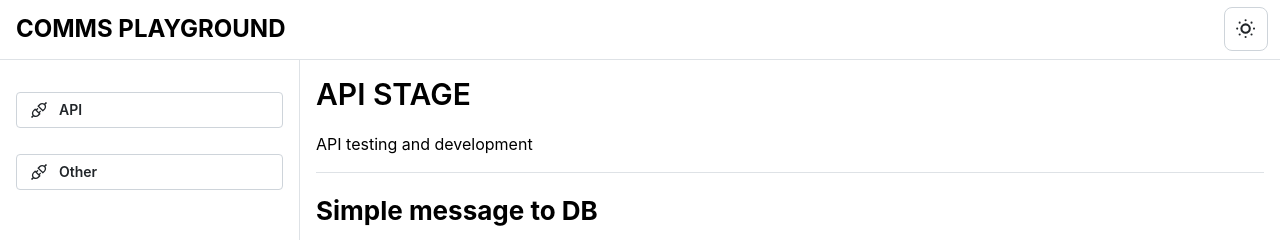
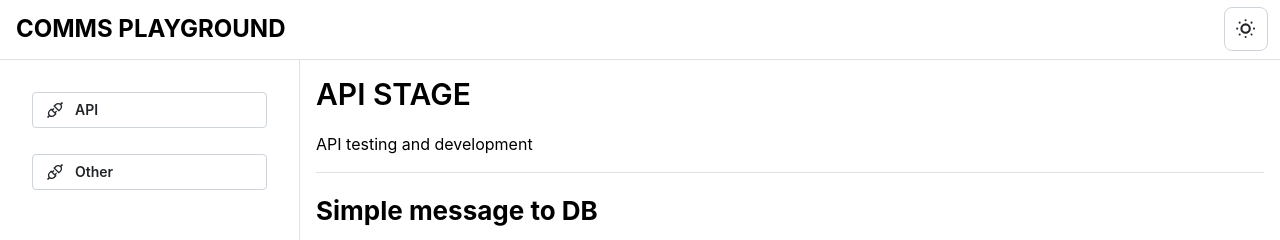
Before and after one commit to jordanandrewks/real-time-web-comms-app, a Next.js app: page / in a window 1280 px wide. Shown: the top 240 px of the page. Built offline with nearby package versions, Linux system fonts and the light colour scheme.

Commit message:
button side bar made scrollable

```diff
--- a/app/page.tsx
+++ b/app/page.tsx
@@ -12,5 +12,3 @@ export default function HomePage() {
     </>
   );
 }
-// press button send
-// press button to read out of db
--- a/components/NavbarComponents/NavbarButtons/NavbarButton.tsx
+++ b/components/NavbarComponents/NavbarButtons/NavbarButton.tsx
@@ -12,7 +12,7 @@ export default function NavbarButton({
   route: string;
 }) {
   return (
-    <Link href={route} className="w-full" passHref>
+    <Link href={route} className="w-full px-4" passHref>
       <Button justify="left" fullWidth leftSection={icon} variant="default" mt="md">
         {title}
       </Button>
--- a/components/NavbarComponents/NavbarButtons/NavbarButtons.tsx
+++ b/components/NavbarComponents/NavbarButtons/NavbarButtons.tsx
@@ -1,5 +1,5 @@
 import React from 'react';
-import { Flex } from '@mantine/core';
+import { Flex, ScrollArea } from '@mantine/core';
 import { AiOutlineApi } from 'react-icons/ai';
 import NavbarButton from './NavbarButton';
 
@@ -24,6 +24,7 @@ const buttonRoutes: ButtonRouteConfig[] = [
 
 export default function NavbarButtons() {
   return (
+    <ScrollArea type="auto" scrollbarSize={10}>
       <Flex gap="xs" justify="flex-start" align="flex-start" direction="column" wrap="wrap">
         {buttonRoutes.map((button) => (
           <NavbarButton
@@ -34,5 +35,6 @@ export default function NavbarButtons() {
           />
         ))}
       </Flex>
+    </ScrollArea>
   );
 }
```
Lines whose indentation alone changed are shown as unchanged.
